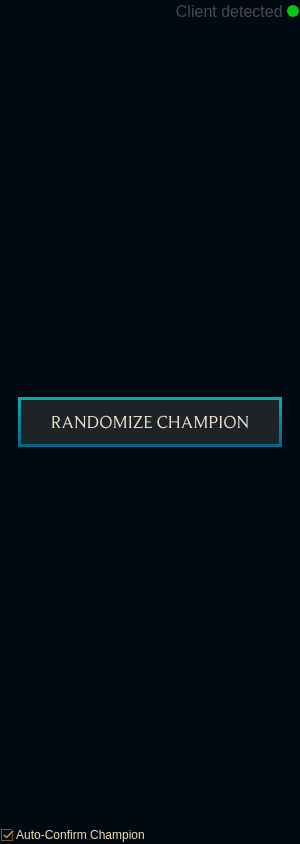
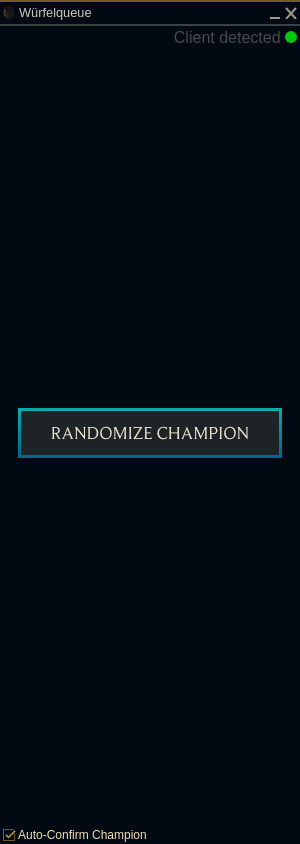
Before and after one commit to Schauweg/Wuerfelqueue, an Electron app: page app/index.html in a window 300 px wide. Drawn offline with Linux system fonts and the light colour scheme; no server answers.

Commit message:
Visual Update

```diff
--- a/app/index.html
+++ b/app/index.html
@@ -6,6 +6,30 @@
     <link rel="stylesheet" href="styles.css">
   </head>
   <body>
+
+    <div class="title-bar">
+        <img src="assets/logo.png" alt="Logo" class="logo">
+        <div class="app-name-container">
+          <p>Würfelqueue</p>
+        </div>
+        <div class="window-controls-container">
+          <div id="minimize-button" class="minimize-button" >
+              <svg height="12" width="12" class="svg" >
+                <line x1="1" y1="11" x2="11" y2="11" />
+                <line x1="1" y1="12" x2="11" y2="12" />
+              </svg>
+          </div>
+          <div id="close-button" class="close-button">
+              <svg height="12" width="12" class="svg" >
+              <line x1="1" y1="1" x2="11" y2="12" />
+              <line x1="11" y1="1" x2="1" y2="12" />
+            </svg>
+          </div>
+          <!-- <button id="minimize-button" class="minimize-button" >
+          <button id="close-button" class="close-button"> -->
+        </div>
+    </div>
+
     <span class="isactive" id="isActive">Loading...</span>
     <div class="btnWrapper">
       <p id="btn" class="button is-primary">Randomize Champion</p>
@@ -15,7 +39,7 @@
       <label for="autoConfirm" style="color: wheat">Auto-Confirm Champion</label>
     </div>
     <script>
-      require('./renderer.js');
+      require("./renderer.js");
     </script>
   </body>
 </html>
--- a/app/renderer.js
+++ b/app/renderer.js
@@ -1,4 +1,13 @@
-const { ipcRenderer } = require('electron');
+const { remote, ipcRenderer } = require('electron');
+
+document.getElementById('minimize-button').addEventListener('click', () => {
+    remote.getCurrentWindow().minimize()
+  });
+
+document.getElementById('close-button').addEventListener('click', () => {
+    remote.app.quit()
+});
+
 
 function getChampSelectId(session){
     let ret;
--- a/app/styles.css
+++ b/app/styles.css
@@ -1,10 +1,74 @@
+:root {
+    --menu-button-size: 12px;
+    --menu-button-margin: 2px;
+}
+
 html{
     background-color: #010a13;
+
+}
+
+body{
+    width: 100%;
+    height: 100%;
 }
 
 *{
     margin: 0;
     padding: 0;
+}
+
+.title-bar {
+    -webkit-app-region: drag;
+    margin: 0;
+    display: flex;
+    align-items: center;
+    border-top: 2px solid #785a28;
+    border-bottom: 2px solid #3c4142;
+    width: 100%;
+    height: 26px;
+}
+
+.title-bar:first-child{
+    /* display: table-column; */
+}
+
+.logo{
+    height: 16px;
+}
+
+.app-name-container {
+    font-size: 0.8em;
+    color: #ccc8be;
+    margin-left: 3px;
+}
+
+.window-controls-container {
+    display: flex;
+    justify-content: flex-end;
+    align-items: center;
+    margin-right: 1px;
+    flex-grow: 1;
+}
+
+.svg{
+    position: absolute;
+}
+
+.minimize-button, .close-button{
+    -webkit-app-region: no-drag;
+    margin-left: var(--menu-button-margin);
+    margin-right: var(--menu-button-margin);
+    width: var(--menu-button-size);
+    height: var(--menu-button-size);
+    stroke: #9c9788;
+    stroke-width: 2px;
+    display: inline-block;
+    vertical-align: middle;
+}
+
+.minimize-button:hover, .close-button:hover{
+    stroke: #ccc8be;
 }
 
 ::-webkit-scrollbar {
@@ -13,22 +77,25 @@ html{
 
 .checkbox{
     position: absolute;
+    margin-left: 2px;
     bottom: 0;
 }
 
 .btnWrapper{
     width:fit-content;
     height:fit-content;
-	position: absolute;
-	top:0;
+    position: absolute;
+    padding-top: 22px;
+	top: 0;
 	bottom: 0;
 	left: 0;
 	right: 0;
-	margin: auto;
+    margin: auto;
 }
 
 .isactive{
     position: absolute;
+    margin-right: 2px;
     right: 1px;
     user-select: none;
 }
--- a/main.js
+++ b/main.js
@@ -22,6 +22,7 @@ function createWindow(){
         minWidth: 280,
         minHeight: 140,
         show: false,
+        frame: false,
         webPreferences: {
             nativeWindowOpen: true,
             nodeIntegration: true
@@ -32,7 +33,7 @@ function createWindow(){
       })
 
     win.setMenu(null);
-    win.webContents.openDevTools({ mode: 'detach' });
+    //win.webContents.openDevTools({mode: "detach"});
 
     win.loadURL(url.format({
         pathname: root + "/index.html",
--- a/package.json
+++ b/package.json
@@ -1,7 +1,7 @@
 {
   "name": "Wuerfelqueue",
   "productName": "Wuerfelqueue",
-  "version": "0.0.2",
+  "version": "0.0.3",
   "description": "Wuerfelqueue",
   "main": "main.js",
   "author": "Schauweg",
```
Also changed, not shown: README.md.
